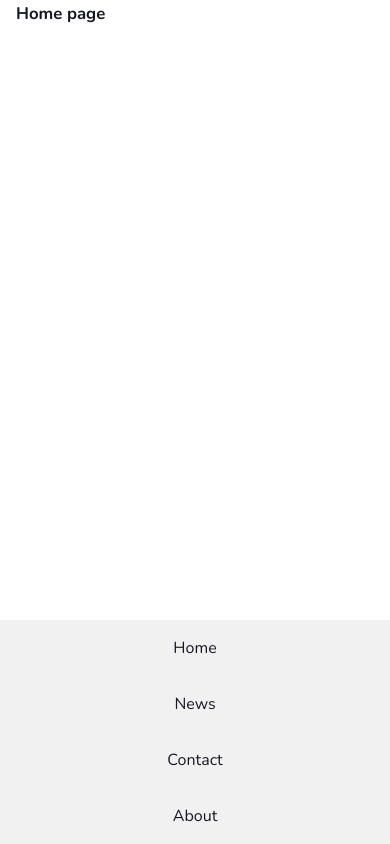
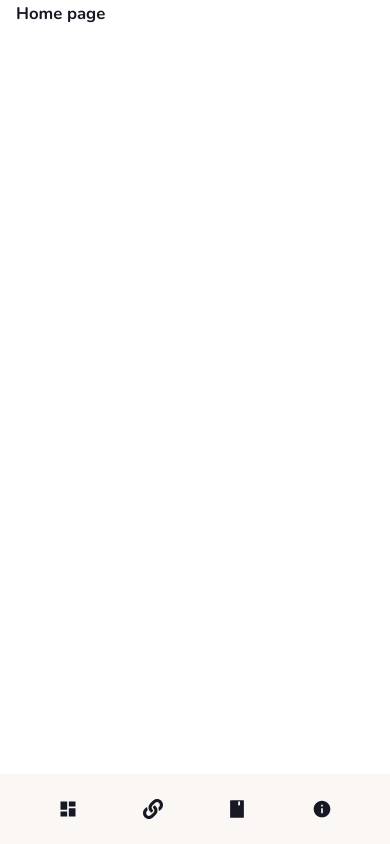
Before and after one commit to Prox404/ShortLink_FrontEnd, a React (Create React App) app: page / in a window 390 px wide. Built offline with nearby package versions, Linux system fonts and the light colour scheme.

Commit message:
create base ui sidebar

```diff
--- a/src/components/GlobalStyles/GlobalStyles.scss
+++ b/src/components/GlobalStyles/GlobalStyles.scss
@@ -56,7 +56,10 @@
 
     // default layout
     --default-layout-header-height: 60px;
-    --default-layout-width: 1150px;
+    --default-layout-sidebar-width: 222px;
+    --default-layout-sidebar-close-width: 88px;
+    --default-layout-sidebar-background-color: #FAF7F5;
+
 }
 
 :root,
--- /dev/null
+++ b/src/components/SidebarItem/SidebarItem.js
@@ -0,0 +1,34 @@
+import classNames from 'classnames/bind';
+import styles from './SidebarItem.module.scss';
+import { Link } from 'react-router-dom';
+
+const cx = classNames.bind(styles);
+
+function SidebarItem(
+    {
+        icon,
+        className,
+        title,
+        to,
+        active = false,
+        ...props
+    }
+    ) {
+
+        const classes = cx('wrapper', {
+            [className]: className,
+            active
+        });
+    return ( <>
+        <Link className={cx('wrapper', classes)} to={to}>
+            <div className={cx('icon-wrapper')}>
+                {icon}
+            </div>
+            <div className={cx('title-wrapper')}>
+                <span className={cx('title')}>{title}</span>
+            </div>
+        </Link>
+    </> );
+}
+
+export default SidebarItem;
--- /dev/null
+++ b/src/components/SidebarItem/SidebarItem.module.scss
@@ -0,0 +1,37 @@
+.wrapper{
+    display: block;
+    width: 100%;
+    height: 50px;
+    list-style: none;
+    display: flex;
+    align-items: center;
+    margin-top: 10px;
+    transition: all 0.3s ease;
+}
+
+.icon-wrapper{
+    min-width: 60px;
+    border-radius: 6px;
+    height: 100%;
+    display: flex;
+    align-items: center;
+    justify-content: center;
+    font-size: 20px;
+}
+
+.title-wrapper{
+    font-size: 17px;
+    font-weight: 500;
+    white-space: nowrap;
+}
+
+@media screen and (max-width: 1023px) {
+    .wrapper {
+        margin-top: 0;
+        width: auto;
+    }
+
+    .title-wrapper {
+        display: none;
+    }
+}
--- /dev/null
+++ b/src/components/SidebarItem/index.js
@@ -0,0 +1 @@
+export { default } from './SidebarItem';
--- /dev/null
+++ b/src/layouts/Components/Sidebar/Sidebar.js
@@ -0,0 +1,48 @@
+import classNames from "classnames/bind";
+import { RiDashboardFill } from "react-icons/ri";
+import { FaLink } from "react-icons/fa";
+import {  MdInfo } from "react-icons/md";
+import {  AiFillBook } from "react-icons/ai";
+
+import SidebarItem from "~/components/SidebarItem"
+import styles from "./Sidebar.module.scss";
+
+const cx = classNames.bind(styles);
+const content = [
+    {
+        title: "Dashboard",
+        to: "/",
+        icon: <RiDashboardFill/>,
+    },
+    {
+        title: "Link",
+        to: "/news",
+        icon: <FaLink/>,
+    },
+    {
+        title: "Contact",
+        to: "/contact",
+        icon: <AiFillBook/>,
+    },
+    {
+        title: "About",
+        to: "/about",
+        icon: <MdInfo/>,
+    }
+]
+
+function Sidebar() {
+
+    return <>
+        <div className={cx('wrapper')}>
+            {
+                content.map((item, index) => {
+                    return <SidebarItem key={index} {...item} />
+                })
+            }
+        </div>
+
+    </>;
+}
+
+export default Sidebar;
--- /dev/null
+++ b/src/layouts/Components/Sidebar/Sidebar.module.scss
@@ -0,0 +1,17 @@
+.wrapper{
+    height:100%;
+    width:100%;
+}
+
+.sidebar-item{
+    display:block;
+}
+
+@media screen and (max-width: 767px) {
+    .wrapper {
+        display: flex;
+        flex-direction: row;
+        justify-content: space-evenly;
+        width: 100%;
+    }
+}
--- /dev/null
+++ b/src/layouts/Components/Sidebar/index.js
@@ -0,0 +1 @@
+export { default } from './Sidebar';
--- a/src/layouts/DefaultLayout/DefaultLayout.js
+++ b/src/layouts/DefaultLayout/DefaultLayout.js
@@ -1,5 +1,6 @@
 import classNames from 'classnames/bind';
 import styles from './DefaultLayout.module.scss';
+import Sidebar from '../Components/Sidebar';
 
 const cx = classNames.bind(styles);
 
@@ -7,10 +8,7 @@ function DefaultLayout({ children }) {
     return (
         <div className={cx('wrapper')}>
             <div className={cx('sidebar')}>
-                <a class="active" href="#home">Home</a>
-                <a href="#news">News</a>
-                <a href="#contact">Contact</a>
-                <a href="#about">About</a>
+                <Sidebar />
             </div>
             <div className={cx('content')}>{children}</div>
         </div>
--- a/src/layouts/DefaultLayout/DefaultLayout.module.scss
+++ b/src/layouts/DefaultLayout/DefaultLayout.module.scss
@@ -4,58 +4,42 @@
 
 .sidebar {
     margin: 0;
-    padding: 0;
-    width: 200px;
-    background-color: #f1f1f1;
+    padding: 10px 14px;
+    width: var(--default-layout-sidebar-width);
+    background-color: var(--default-layout-sidebar-background-color);
     position: fixed;
     height: 100%;
-    overflow: auto;
+    overflow: hidden;
+    transition: all 0.3s ease;
+}
 
-    a {
-        display: block;
-        color: black;
-        padding: 16px;
-        text-decoration: none;
+.content {
+    margin-left: var(--default-layout-sidebar-width);
+    padding: 1px 16px;
+}
+
+@media screen and (max-width: 1023px) {
+    .sidebar {
+        width: var(--default-layout-sidebar-close-width);
+        height: 100%;
+        position: fixed;
+        bottom: 0;
     }
 
-    a.active {
-        background-color: #04AA6D;
-        color: white;
-    }
-
-    a:hover:not(.active) {
-        background-color: #555;
-        color: white;
+    .content {
+        margin-left: var(--default-layout-sidebar-close-width);
     }
 }
 
-.content {
-    margin-left: 200px;
-    padding: 1px 16px;
-}
-
-@media screen and (max-width: 700px) {
+@media screen and (max-width: 767px) {
     .sidebar {
         width: 100%;
         height: auto;
         position: fixed;
         bottom: 0;
-
-        a {
-            float: left;
-        }
     }
 
     .content {
         margin-left: 0;
     }
 }
-
-@media screen and (max-width: 400px) {
-    .sidebar {
-        a {
-            text-align: center;
-            float: none;
-        }
-    }
-}
```
